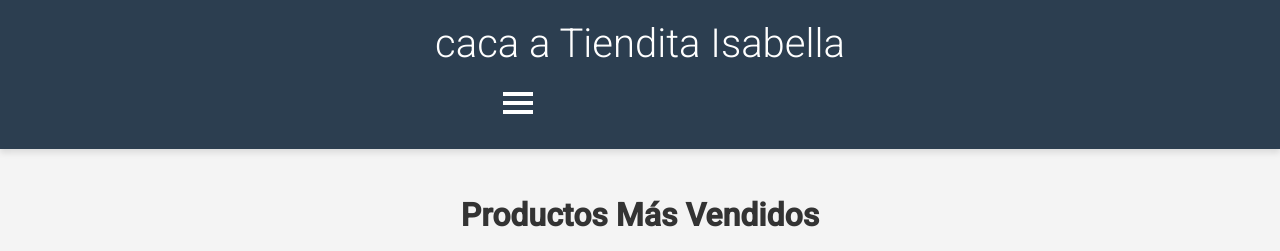
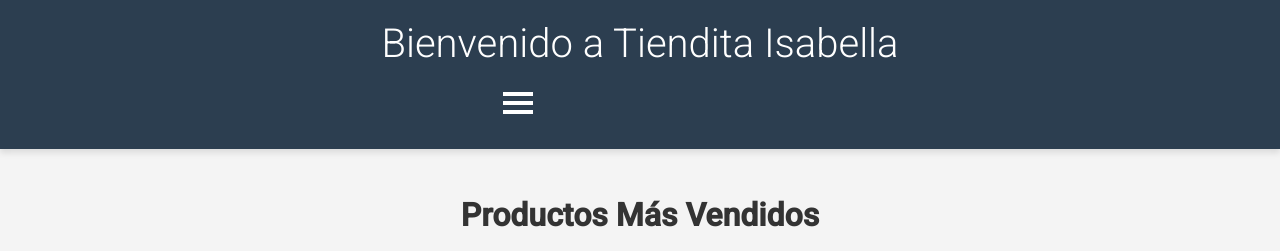
Before and after one commit to frrgmmx/frrgmmx, a plain HTML site: page index.html in a window 1280 px wide. Shown: the top 251 px of the page. Drawn offline with Linux system fonts and the light colour scheme.

Commit message:
Update index.html

```diff
--- a/index.html
+++ b/index.html
@@ -10,7 +10,7 @@
 <body>
     <header>
         <div class="container">
-            <h1>caca a Tiendita Isabella</h1>
+            <h1>Bienvenido a Tiendita Isabella</h1>
             <nav>
                 <div class="menu-toggle">
                     <input type="checkbox" id="menu-toggle">
```
